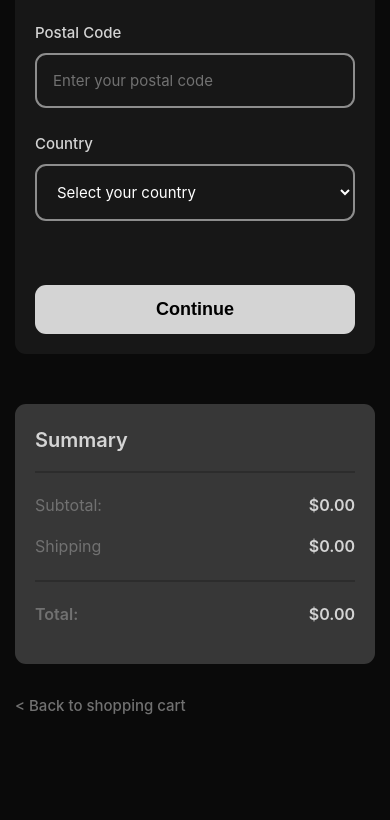
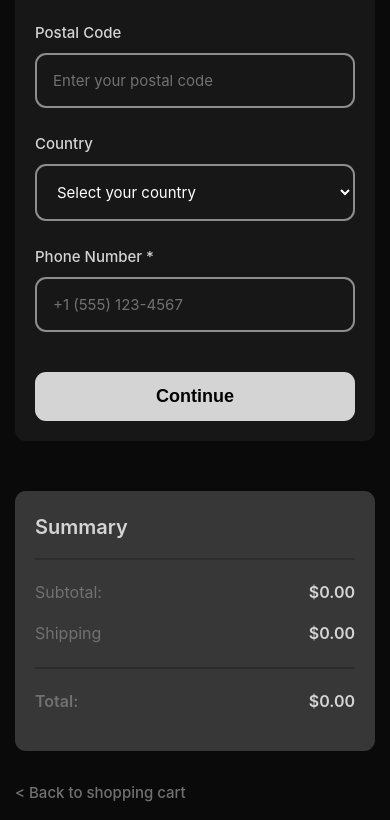
Before and after one commit to Mayaverse-dev/mehul, a website: page views/shipping.html in a window 390 px wide. Shown: the part 840-1660 px from the top of the page. Before the commit the page ends 1573 px from the top, so only its background shows below. Drawn offline with Linux system fonts and the light colour scheme; no server answers.

Commit message:
Make phone number field visible and required on shipping form
- Show phone number input field (was previously hidden)
- Mark as required field for order fulfillment
- Phone data already saved to database and exported in CSV

```diff
--- a/views/shipping.html
+++ b/views/shipping.html
@@ -541,9 +541,9 @@
                         </div>
                     </div>
 
-                    <div class="form-group" style="display: none;">
-                        <label class="form-label" for="phone">Phone Number</label>
-                        <input type="tel" id="phone" name="phone" class="form-input" placeholder="+1 (555) 123-4567">
+                    <div class="form-group">
+                        <label class="form-label" for="phone">Phone Number *</label>
+                        <input type="tel" id="phone" name="phone" class="form-input" placeholder="+1 (555) 123-4567" required>
                     </div>
 
                     <div class="form-actions">
```
